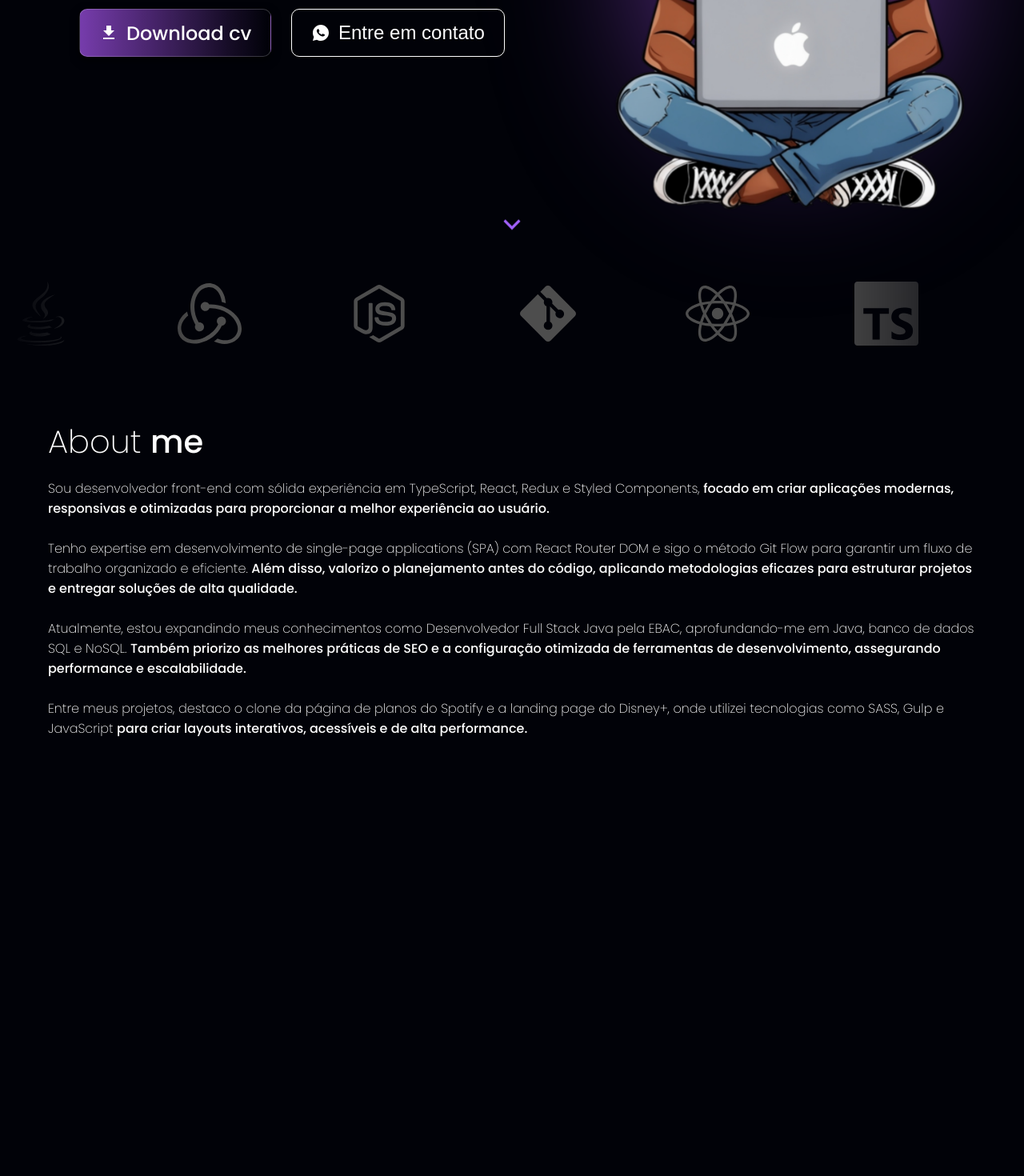
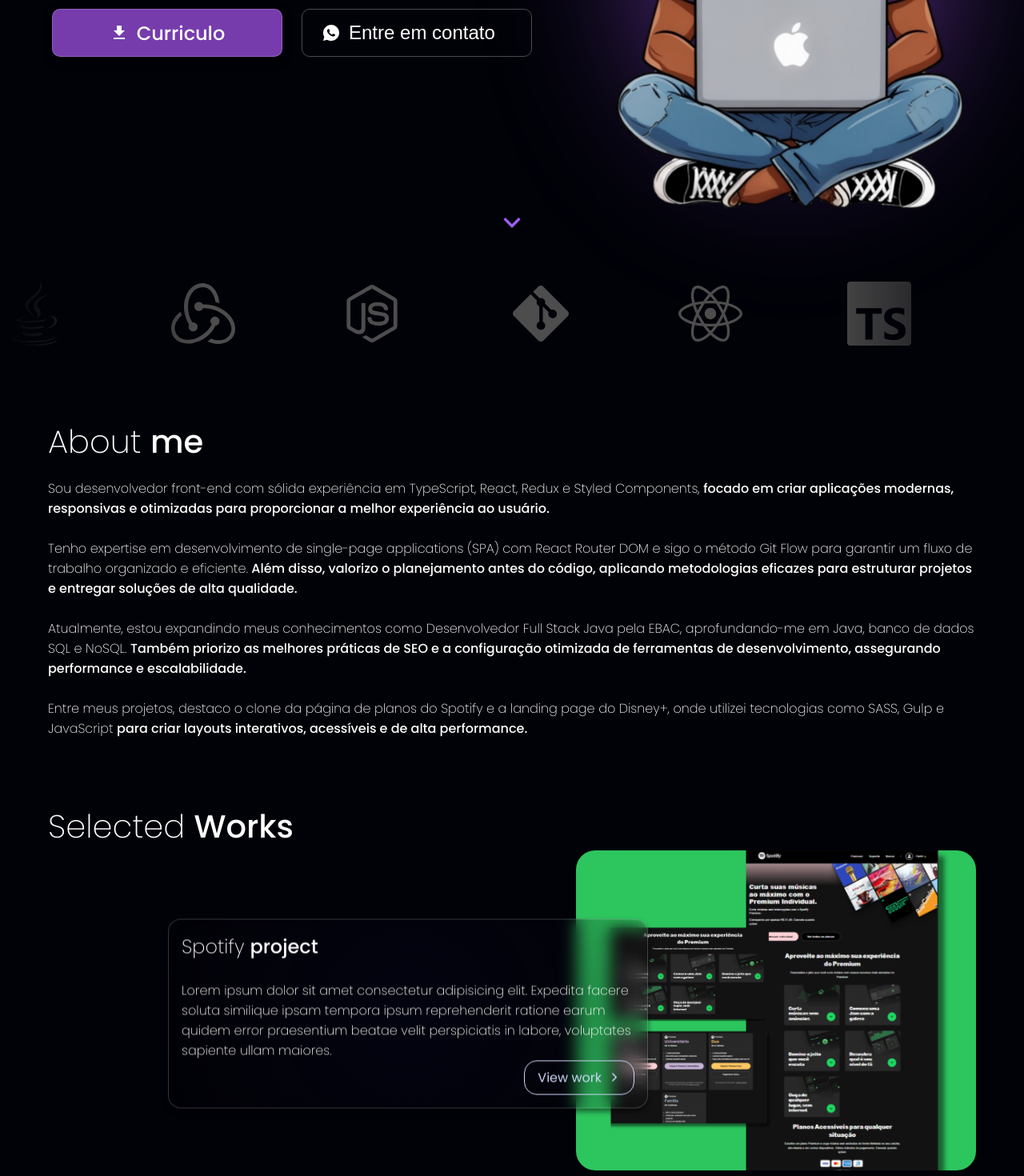
Before and after one commit to danzSTK/portfolio, a React (Vite) app: page / in a window 1280 px wide. Shown: the part 458-1928 px from the top of the page at 80% size. Before the commit the page ends 1461 px from the top, so only its background shows below. Built offline with nearby package versions, Linux system fonts and the light colour scheme.

Commit message:
primeira versão estilizada do component project

```diff
--- a/src/components/About/styles.ts
+++ b/src/components/About/styles.ts
@@ -1,6 +1,6 @@
 import styled from "styled-components";
 
-export const Wrapper = styled.div`
+export const Wrapper = styled.section`
   display: flex;
   flex-direction: column;
   justify-content: center;
--- a/src/components/Header/styles.ts
+++ b/src/components/Header/styles.ts
@@ -7,16 +7,15 @@
   left: 50%;
   transform: translateX(-50%);
   max-width: 1200px;
-  height: 100px;
   width: 100%;
   display: flex;
   justify-content: space-between;
   align-items: center;
-  padding: 0 24px;
+  padding: 16px 24px;
   margin: 24px;
   z-index: 1;
 
-  background: radial-gradient(
+  /* background: radial-gradient(
     circle,
     rgba(2, 4, 16, 1) 0%,
     rgba(12, 4, 16, 0.22) 77%,
@@ -26,7 +25,13 @@
   -webkit-backdrop-filter: blur(10px);
   border-radius: 15px;
   border: 1px solid rgba(255, 255, 255, 0.1);
-  box-shadow: 0 4px 6px rgba(0, 0, 0, 0.5);
+  box-shadow: 0 4px 6px rgba(0, 0, 0, 0.5); */
+  backdrop-filter: blur(3px);
+  background-color: #f2f2f20d;
+  border: 1px solid rgba(242,242,242,.1);
+  border-radius: 24px;
+  transition: box-shadow 1s cubic-bezier(.23,1,.32,1),border .6s cubic-bezier(.165,.84,.44,1);
+  box-shadow: 0 10px 25px #00000026;
 `
 
 export const Logo = styled.h1`
--- a/src/components/Hero/index.tsx
+++ b/src/components/Hero/index.tsx
@@ -24,7 +24,7 @@
         <ActionBar>
           <a href="">
             <MdDownload size={24} />
-            Download cv
+            Curriculo
           </a>
           <button>
             <RiWhatsappFill size={24} />
--- a/src/components/Hero/styles.ts
+++ b/src/components/Hero/styles.ts
@@ -1,7 +1,7 @@
 import styled, { keyframes } from 'styled-components'
 import { colors } from '../../styles'
 
-export const HeroContainer = styled.div`
+export const HeroContainer = styled.section`
   position: relative;
   display: flex;
   justify-content: center;
@@ -40,15 +40,15 @@
 `
 
 export const ActionBar = styled.div`
-  display: flex;
-  align-items: center;
-  justify-content: center;
+  display: grid;
+  grid-template-columns: 1fr 1fr;
   margin-top: 16px;
   gap: 24px;
   font-weight: 500;
 
   a {
     display: flex;
+    justify-content: center;
     align-items: center;
     height: 60px;
     gap: 10px;
@@ -57,13 +57,14 @@
     font-size: 24px;
     padding: 10px 24px;
     border-radius: 10px;
+    background-color: rgba(118, 60, 172, 1);
     //backdrop-filter: blur(20px);
-    background: linear-gradient(
+   /*  background: linear-gradient(
       to right,
       rgba(118, 60, 172, 1) 0%,
       rgba(118, 60, 172, 0.2) 77%,
       rgba(118, 60, 172, 0) 100%
-    );
+    ); */
     border: 1px solid rgba(255, 255, 255, 0.2);
     box-shadow: 0px 4px 10px 2px rgba(0, 0, 0, 0.5);
     transition: transform 0.4s ease;
@@ -87,7 +88,7 @@
     padding: 10px 24px;
     border-radius: 10px;
     background-color: transparent;
-    border: 1px solid;
+    border: 1px solid rgba(242,242,242,0.3);
     outline: none;
     transition: transform 0.4s ease;
     cursor: pointer;
--- /dev/null
+++ b/src/components/Projects/index.tsx
@@ -0,0 +1,40 @@
+import { IoIosArrowForward } from 'react-icons/io'
+import { Container, StyledParagraph } from '../../styles'
+import project1Background from './../../assets/images/spotify_project_background.png'
+import { ActionBar, Content, Description, Wrapper } from './styles'
+
+const Projects = () => {
+  return (
+    <Container>
+      <Wrapper>
+        <StyledParagraph $size="40px" as="h2">
+          Selected <span>Works</span>
+        </StyledParagraph>
+        <Content>
+          <Description>
+            <StyledParagraph $size="24px" as="h3">
+              Spotify <span>project</span>
+            </StyledParagraph>
+            <br />
+            <StyledParagraph>
+              Lorem ipsum dolor sit amet consectetur adipisicing elit. Expedita
+              facere soluta similique ipsam tempora ipsum reprehenderit ratione
+              earum quidem error praesentium beatae velit perspiciatis in
+              labore, voluptates sapiente ullam maiores.
+            </StyledParagraph>
+            <ActionBar>
+              <a href="" target="_blank">
+                View work <IoIosArrowForward />
+              </a>
+            </ActionBar>
+          </Description>
+          <div>
+            <img src={project1Background} alt="" />
+          </div>
+        </Content>
+      </Wrapper>
+    </Container>
+  )
+}
+
+export default Projects
--- /dev/null
+++ b/src/components/Projects/styles.ts
@@ -0,0 +1,58 @@
+import styled from 'styled-components'
+import { colors } from '../../styles'
+
+export const Wrapper = styled.section`
+  margin-top: 80px;
+`
+
+export const Content = styled.div`
+  position: relative;
+  display: flex;
+  justify-content: flex-end;
+
+  img {
+    width: 500px;
+    height: 400px;
+    object-fit: cover;
+    object-position: 0px -25px;
+    border-radius: 24px;
+  }
+`
+
+export const Description = styled.div`
+  position: absolute;
+  top: 50%;
+  left: 150px;
+  transform: translateY(-50%);
+  width: 100%;
+  max-width: 600px;
+  background: radial-gradient(
+    circle,
+    rgba(2, 4, 16, 1) 0%,
+    rgba(12, 4, 16, 0.22) 77%,
+    rgba(255, 255, 255, 0) 100%
+  );
+  padding: 16px;
+  border-radius: 16px;
+  border: 1px solid rgba(255, 255, 255, 0.2);
+  box-shadow: 0 4px 6px rgba(0, 0, 0, 0.5);
+  backdrop-filter: blur(10px);
+  -webkit-backdrop-filter: blur(10px);
+`
+
+export const ActionBar = styled.div`
+  display: flex;
+  justify-content: flex-end;
+
+  a {
+    display: inline-flex;
+    justify-content: space-between;
+    align-items: center;
+    gap: 8px;
+    text-decoration: none;
+    color: ${colors.text.third};
+    border-radius: 16px;
+    border: 1px solid ${colors.text.third};
+    padding: 8px 16px;
+  }
+`
--- a/src/pages/Home/index.tsx
+++ b/src/pages/Home/index.tsx
@@ -1,6 +1,7 @@
 import About from '../../components/About'
 import Carousel from '../../components/Carousel'
 import Hero from '../../components/Hero'
+import Projects from '../../components/Projects'
 import { Container } from '../../styles'
 
 const Home = () => {
@@ -10,7 +11,8 @@
         <Hero />
       </Container>
       <Carousel />
-        <About />
+      <About />
+      <Projects />
     </>
   )
 }
```
Also changed, not shown: src/assets/images/spotify_project_background.png (added), src/assets/images/teste.png (added).
